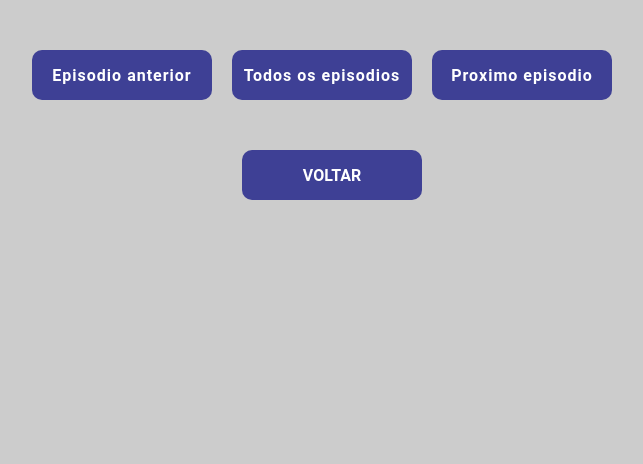
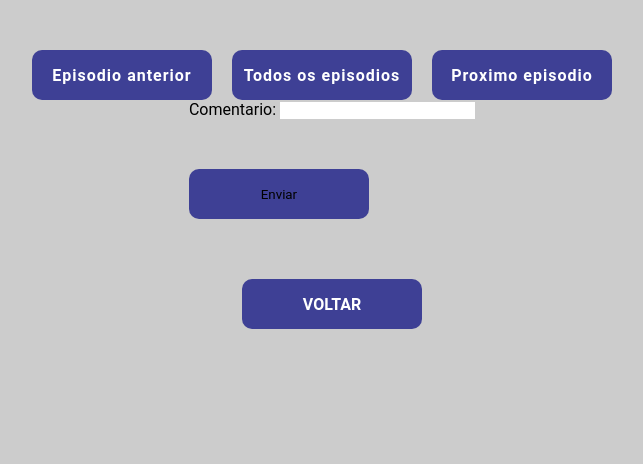
Before and after one commit to CleitonFurst/Site_Animes, a Flask app: template templates/play.html in a window 1280 px wide. Shown: the part 812-1276 px from the top of the page, without its empty margins (308-951 px from the left). Run offline with Flask 2, Linux system fonts and the light colour scheme; the template is opened without the code that fills it, so the values that code supplies are empty.

Commit message:
commit_play

```diff
--- a/app.py
+++ b/app.py
@@ -86,6 +86,19 @@ class Episodios(db.Model):
         db.session.delete(self)#remnovendo as informações de um filme do banco de dados
         db.session.commit()
 
+class Comentario(db.Model):
+    id = db.Column(db.Integer, primary_key=True)
+    def __init__(self, comentario):
+        self.comentario = comentario
+    @staticmethod
+    def save(self):
+        db.session.add(self)
+        db.session.commit()
+    def delete(self):
+        db.session.delete(self)
+        db.session.commit()
+
+
 @app.route('/')
 def index():
     animes = Animes.read_all()
@@ -109,11 +122,19 @@ def episodios(animes_id):
 
     return render_template('episodios.html', episodios = episodios)
 
-@app.route('/play/<episodio_id>')
+@app.route('/play/<episodio_id>', methods=('GET', 'POST'))
 def Play(episodio_id):
     episodio = Episodios.read_single(episodio_id)
-
-    return render_template('play.html', episodio = episodio)
+    if request.method == 'POST':
+        form = request.form
+        animes = Animes(form[comentario])
+        animes.save()
+        id_comentario = comentario.id
+    return render_template(
+        'play.html',
+        id_comentario = id_comentario,
+        episodio = episodio
+    )
 
 app.register_blueprint(bp)
 
--- a/templates/play.html
+++ b/templates/play.html
@@ -47,6 +47,26 @@
             </a>
         </div>
     </div>
+    {% if id_comentario %}
+    <div class="bloco">
+        <p>Comentario inserido com sucesso</br>
+        <br>
+        <a href="/read/{{id_comentario}}" class="botao">Vizualizar Filme!!</a></p>
+    </div>
+    {% else %}
+    <div class="bloco">
+        <form class="form" method="POST">
+            <div class="bloco form_input">
+                <label for="comentario">Comentario:</label>
+                <input type="text" id="coment" name="coment">
+            </div>
+            <div class="bloco form_input">
+                <input type="submit" class="botao" value="Enviar">
+            </div>
+        </form>
+    </div>
+    {% endif %}
+
     <div class="botao">
         <a href="/" class="">Voltar</a>
     </div>
```
